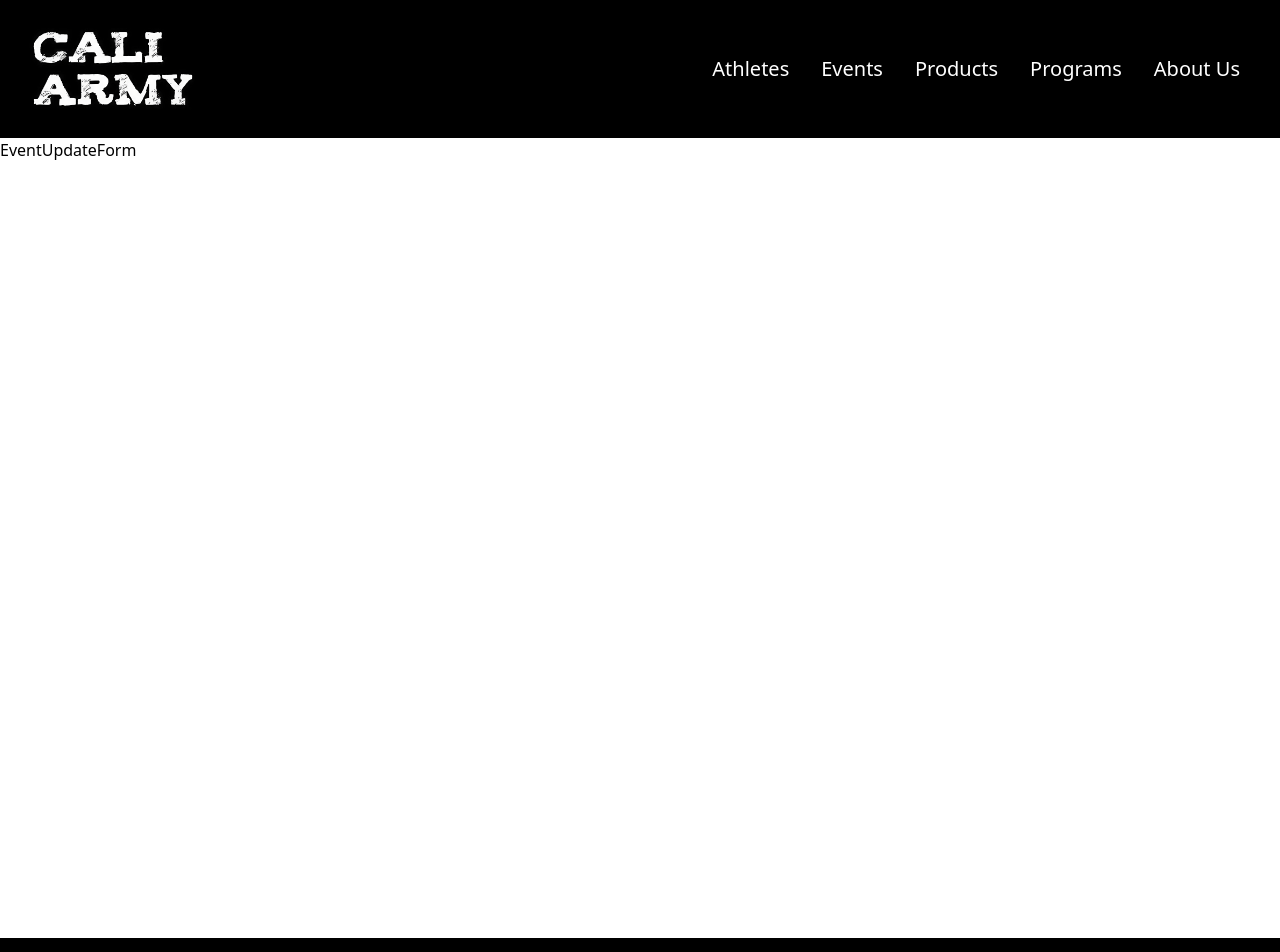
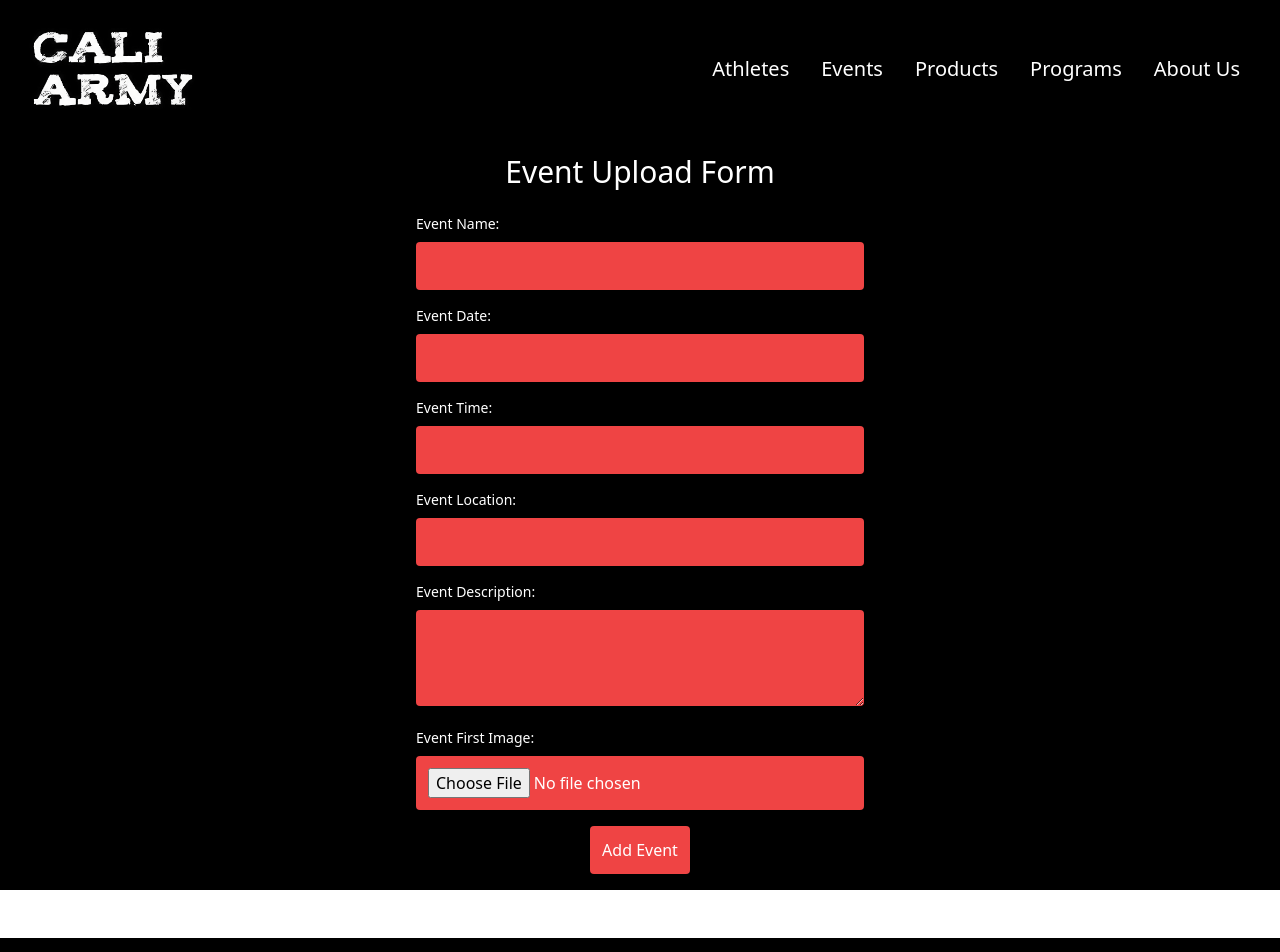
Before and after one commit to shawazone/CALI-ARMY-WEBSITE, a React (Create React App) app in the folder frontend/: page /admin/eventsManegement/1 in a window 1280 px wide. Shown: the top 952 px of the page. Built offline with nearby package versions, Linux system fonts and the light colour scheme; no server answers.

Commit message:
working on event uppate form

```diff
--- a/frontend/src/Pages/Admin-related/Athleltes-management/AthletesMangementPage.js
+++ b/frontend/src/Pages/Admin-related/Athleltes-management/AthletesMangementPage.js
@@ -13,7 +13,7 @@ const AthletePage = () => {
   const {athletes, dispatch}= useAthletesContext()
 
   useEffect(() => {
-    const fetchWorkouts = async () => {
+    const fetchAthletes = async () => {
       const response = await fetch('http://localhost:4000/api/athletes/')
       const json = await response.json()
 
@@ -29,7 +29,7 @@ const AthletePage = () => {
       }
      }
 
-    fetchWorkouts()
+    fetchAthletes()
   },[])
 
   console.log(athletes);
--- a/frontend/src/Pages/Admin-related/Events-managemet/EventUpdateForm.js
+++ b/frontend/src/Pages/Admin-related/Events-managemet/EventUpdateForm.js
@@ -1,9 +1,276 @@
-import React from 'react'
+// File: UploadForm.js
+import React, { useState ,useEffect} from "react";
 
-export default function EventUpdateForm() {
+import { toast } from 'react-toastify';
+import 'react-toastify/dist/ReactToastify.css';
+import { useParams } from 'react-router-dom';
+import { useNavigate } from 'react-router-dom';
+
+
+const EventUpdateForm = () => {
+  const [eventName, setEventName] = useState("");
+  const [eventDate, setEventDate] = useState("");
+  const [eventTime, setEventTime] = useState("");
+  const [eventLocation, setEventLocation] = useState("");
+  const [eventDescription, setEventDescription] = useState(null);
+  const [eventFirstImage, setEventFirstImage] = useState(null);
+  // const [eventSecondImage, setEventSecondImage] = useState(null);
+  const [emptyFields, setEmptyFields] = useState([]);
+
+  const [firstImageUrl, setFirstImageUrl] = useState(null);
+
+  const navigate = useNavigate();
+  const { id } = useParams(); // Use the useParams hook to get the eventId from the URL
+
+  useEffect(() => {
+    const fetchEvents = async () => {
+      const response = await fetch(`http://localhost:4000/api/events/${id}`)
+      const json = await response.json()
+
+
+      if (response.ok) {
+         console.log(json)
+
+        // dispatch({type:'SET_ATHLETES', payload:json})
+        setEventName(json.eventName)
+        setEventDate(json.eventDate)
+        setEventTime(json.eventTime)
+        setEventLocation(json.eventLocation)
+        setEventDescription(json.eventDescription)
+        // setFirstImageUrl(json.eventImages[0])
+        // setEventFirstImage(json.eventImages[0])
+      }else{
+        console.log("error")
+      }
+     }
+
+    fetchEvents()
+  },[])
+
+
+
+
+  const cloudinaryUrl = "https://api.cloudinary.com/v1_1/dvgnpeias/upload";
+  const cloudinaryPreset = "CaliArmy";
+  // const [secondImageUrl, setSecondImageUrl] = useState(null);
+
+  const handleImageChange = (event, setImage, setImageUrl) => {
+    const file = event.target.files[0];
+    setImage(file);
+    setImageUrl(URL.createObjectURL(file));
+  };
+
+  const handleUpload = async () => {
+    // Upload images to Cloudinary
+    try {
+      // Upload first image
+      const firstImageUrl = await uploadImage(eventFirstImage);
+
+      // Upload second image
+      // const secondImageUrl = await uploadImage(secondImage);
+
+      // Now, send the event data along with the Cloudinary URLs to your server
+      const eventData = {
+        eventName,
+        eventDate,
+        eventTime,
+        eventLocation,
+        eventDescription,
+        eventImages: [firstImageUrl],
+
+      };
+
+      const postResponse = await fetch("http://localhost:4000/api/events", {
+        method: "POST",
+        headers: {
+          "Content-Type": "application/json",
+        },
+        body: JSON.stringify(eventData),
+      });
+      const json = await postResponse.json();
+
+      if (postResponse.ok) {
+        console.log("event was added successfully!");
+        toast.success('event was added successfully!');
+
+
+
+      } else {
+        setEmptyFields(json.emptyFields);
+        console.log("the empty field are", json.emptyFields);
+        console.error("Error adding event:", postResponse.statusText);
+        console.log("the empty field aree", emptyFields);
+        toast.error('Error adding event!');
+      }
+    } catch (error) {
+      console.error("Error uploading images:", error.message);
+      toast.warning('Error uploading images!');
+    }
+  };
+
+  const uploadImage = async (image) => {
+    if (!image) return null;
+
+    const formData = new FormData();
+    formData.append("file", image);
+    formData.append("upload_preset", cloudinaryPreset);
+
+    const response = await fetch(cloudinaryUrl, {
+      method: "POST",
+      body: formData,
+    });
+
+    if (response.ok) {
+      const cloudinaryData = await response.json();
+      return cloudinaryData.secure_url;
+    } else {
+      throw new Error("Image upload failed");
+    }
+  };
+
   return (
-    <div>
-      EventUpdateForm
+    <div className="flex flex-col items-center justify-center h-full bg-black text-white p-4">
+    <h1 className="text-3xl mb-6">Event Upload Form</h1>
+
+    <div className="mb-4 w-full max-w-md">
+      <label htmlFor="eventName" className="block text-sm font-medium text-white mb-2">
+        Event Name:
+      </label>
+      <input
+        type="text"
+        id="eventName"
+        value={eventName}
+        onChange={(e) => setEventName(e.target.value)}
+        className="bg-red-500 text-white p-3 rounded w-full"
+      />
+      {emptyFields.includes("eventName") && (
+        <p className="text-red-500 text-sm mt-1">Event Name is required.</p>
+      )}
     </div>
-  )
-}
+
+    <div className="mb-4 w-full max-w-md">
+      <label htmlFor="eventDate" className="block text-sm font-medium text-white mb-2">
+        Event Date:
+      </label>
+      <input
+        type="text"
+        id="eventDate"
+        value={eventDate}
+        onChange={(e) => setEventDate(e.target.value)}
+        className="bg-red-500 text-white p-3 rounded w-full"
+      />
+      {emptyFields.includes("eventDate") && (
+        <p className="text-red-500 text-sm mt-1">Event Date is required.</p>
+      )}
+    </div>
+
+    {/* Repeat similar code for other fields (eventTime, eventLocation, eventDescription, eventFirstImage) */}
+
+
+
+     {/* ... (previous code) */}
+
+<div className="mb-4 w-full max-w-md">
+  <label htmlFor="eventTime" className="block text-sm font-medium text-white mb-2">
+    Event Time:
+  </label>
+  <input
+    type="text"
+    id="eventTime"
+    value={eventTime}
+    onChange={(e) => setEventTime(e.target.value)}
+    className="bg-red-500 text-white p-3 rounded w-full"
+  />
+  {emptyFields.includes("eventTime") && (
+    <p className="text-red-500 text-sm mt-1">Event Time is required.</p>
+  )}
+</div>
+
+<div className="mb-4 w-full max-w-md">
+  <label htmlFor="eventLocation" className="block text-sm font-medium text-white mb-2">
+    Event Location:
+  </label>
+  <input
+    type="text"
+    id="eventLocation"
+    value={eventLocation}
+    onChange={(e) => setEventLocation(e.target.value)}
+    className="bg-red-500 text-white p-3 rounded w-full"
+  />
+  {emptyFields.includes("eventLocation") && (
+    <p className="text-red-500 text-sm mt-1">Event Location is required.</p>
+  )}
+</div>
+
+<div className="mb-4 w-full max-w-md">
+  <label htmlFor="eventDescription" className="block text-sm font-medium text-white mb-2">
+    Event Description:
+  </label>
+  <textarea
+    id="eventDescription"
+    value={eventDescription}
+    onChange={(e) => setEventDescription(e.target.value)}
+    rows="3"
+    className="bg-red-500 text-white p-3 rounded w-full"
+  ></textarea>
+  {emptyFields.includes("eventDescription") && (
+    <p className="text-red-500 text-sm mt-1">Event Description is required.</p>
+  )}
+</div>
+
+<div className="mb-4 w-full max-w-md">
+  <label htmlFor="eventFirstImage" className="block text-sm font-medium text-white mb-2">
+    Event First Image:
+  </label>
+  <input
+    type="file"
+    id="eventFirstImage"
+    accept="image/*"
+    onChange={(e) => handleImageChange(e, setEventFirstImage,setFirstImageUrl)}
+    className="bg-red-500 text-white p-3 rounded w-full"
+  />
+  {eventFirstImage && (
+    <img
+      src={URL.createObjectURL(eventFirstImage)}
+      alt="Event First Image"
+      className="mt-4 w-full h-full object-cover"
+    />
+  )}
+</div>
+
+ {/* ... (remaining code) */}
+
+
+
+
+
+    {/* <div className="mb-4 w-full max-w-md">
+      <label htmlFor="eventFirstImage" className="block text-sm font-medium text-white mb-2">
+        Event First Image:
+      </label>
+      <input
+        type="file"
+        id="eventFirstImage"
+        accept="image/*"
+        onChange={handleImageChange}
+        className="bg-red-500 text-white p-3 rounded w-full"
+      />
+      {eventFirstImage && (
+        <img
+          src={URL.createObjectURL(eventFirstImage)}
+          alt="Event First Image"
+          className="mt-4 w-full h-full object-cover"
+        />
+      )}
+    </div> */}
+
+    <button onClick={handleUpload} className="bg-red-500 text-white p-3 rounded">
+      Add Event
+    </button>
+  </div>
+
+
+  );
+};
+
+export default EventUpdateForm;
--- a/frontend/src/hooks/useAthletesContext.js
+++ b/frontend/src/hooks/useAthletesContext.js
@@ -1,3 +1,8 @@
+// this hook is used to access the AthletesContext from any component
+// that is a child of AthletesContextProvider
+// this is a custom hook that is used in  athleteManagementPage.js
+
+
 import {AthletesContext} from "../context/AthletesContext";
 import { useContext } from "react";
 
```
